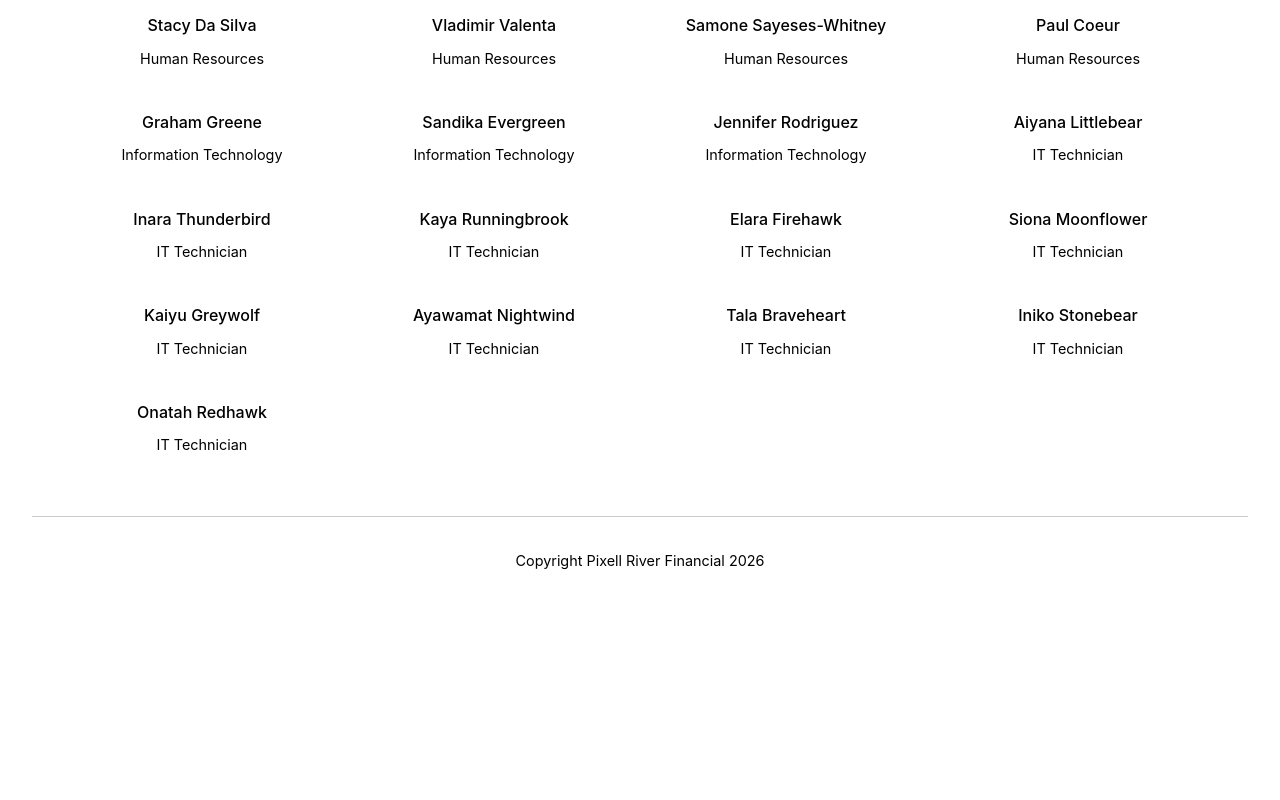
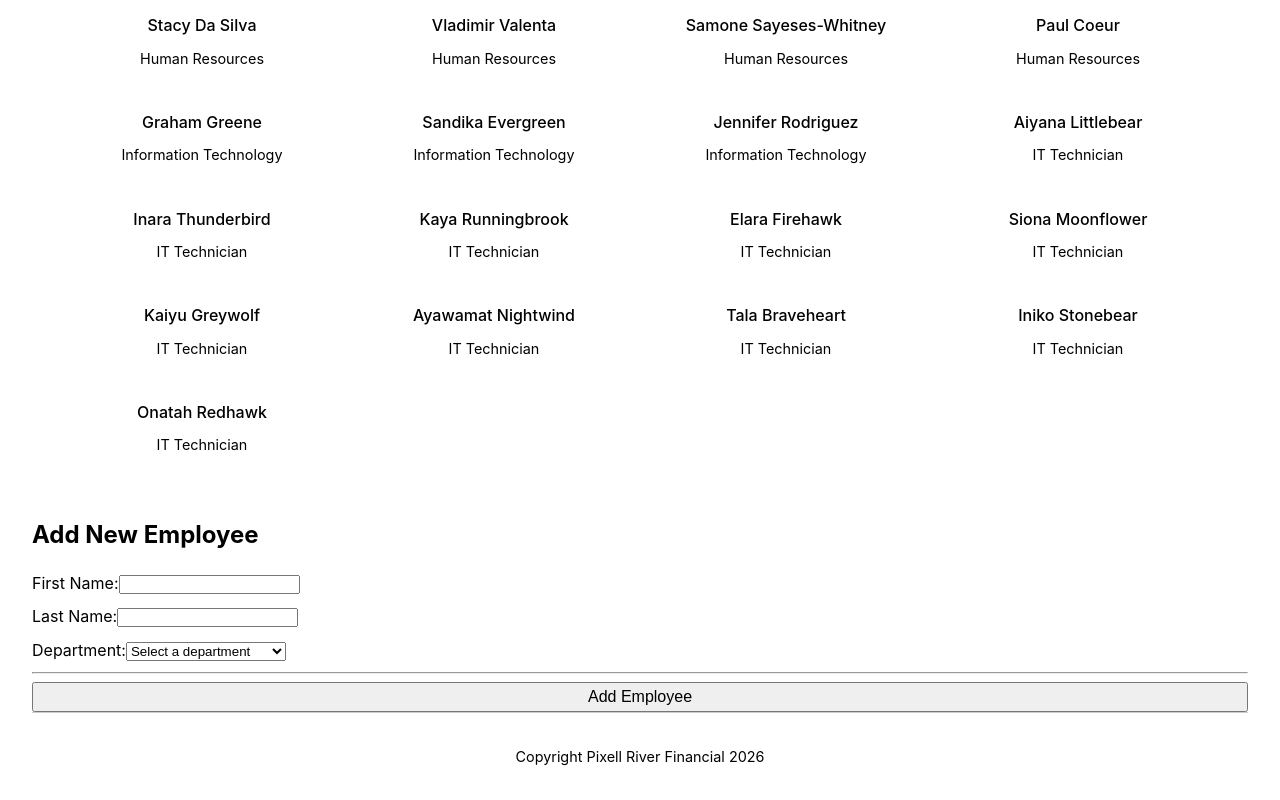
Before and after one commit to jdube-rrc/fullstack-lab-1, a React (Vite) app: page / in a window 1280 px wide. Shown: the part 987-1787 px from the top of the page. Before the commit the page ends 1592 px from the top, so only its background shows below. Built offline with nearby package versions, Linux system fonts and the light colour scheme.

Commit message:
update: page component now initializes department list in state, and adds the submitted webform to the appropriate department section

```diff
--- a/src/components/Page.tsx
+++ b/src/components/Page.tsx
@@ -1,17 +1,37 @@
+import { useState } from "react";
 import { Header } from "./Header";
 import { Footer } from "./Footer";
 import { EmployeeList } from "./EmployeeList";
-import type { Department } from "../types/departmentTypes";
+import type { Department, Employee } from "../types/departmentTypes";
+import NewEmployeeForm from "./NewEmployeeForm";
 
 interface PageProps {
     departments: Department[];
 }
 
 export function Page({ departments }: PageProps) {
+    // keep the departments in state so the list updates when we add employees
+    const [departmentList, setDepartmentList] = useState<Department[]>(departments);
+
+    // add the new employee to the selected department
+    const handleAddEmployee = (departmentName: string, employee: Employee) => {
+        setDepartmentList((current) =>
+            current.map((dept) =>
+                dept.name === departmentName
+                    ? { ...dept, employees: [...dept.employees, employee] }
+                    : dept
+            )
+        );
+    };
+
     return (
         <>
             <Header />
-            <EmployeeList departments={departments} />
+            <EmployeeList departments={departmentList} />
+            <NewEmployeeForm
+                departments={departmentList}
+                onAddEmployee={handleAddEmployee}
+            />
             <Footer />
         </>
     );
```
